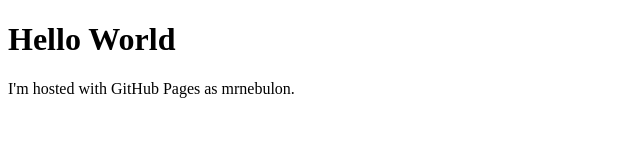
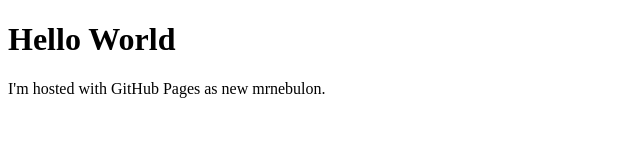
Before and after one commit to mrnebulon/mrnebulon.github.io, a plain HTML site: page index.html in a window 1280 px wide. Shown: the full height of the page, 0-640 px from the left. Drawn offline with Linux system fonts and the light colour scheme.

Commit message:
Update index.html

```diff
--- a/index.html
+++ b/index.html
@@ -2,6 +2,6 @@
 <html>
 <body>
 <h1>Hello World</h1>
-<p>I'm hosted with GitHub Pages as mrnebulon.</p>
+<p>I'm hosted with GitHub Pages as new mrnebulon.</p>
 </body>
 </html>
```
